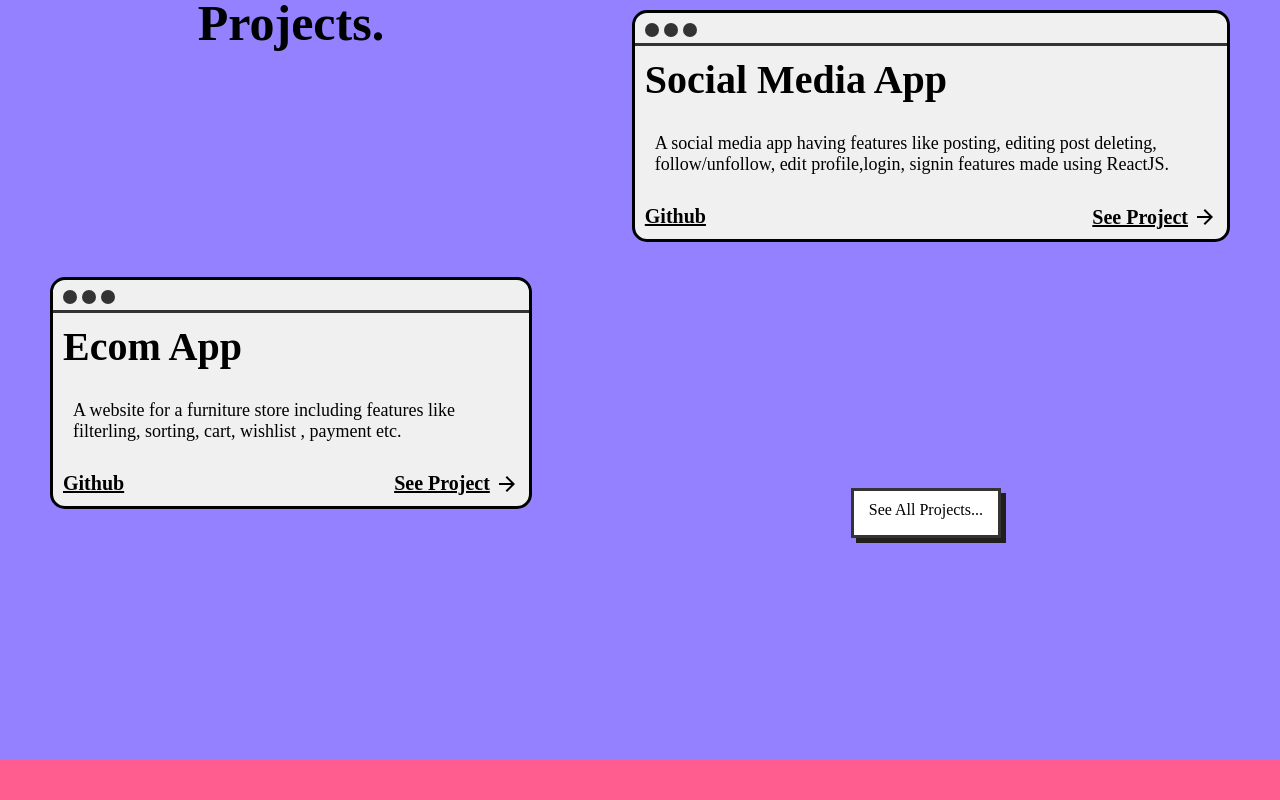
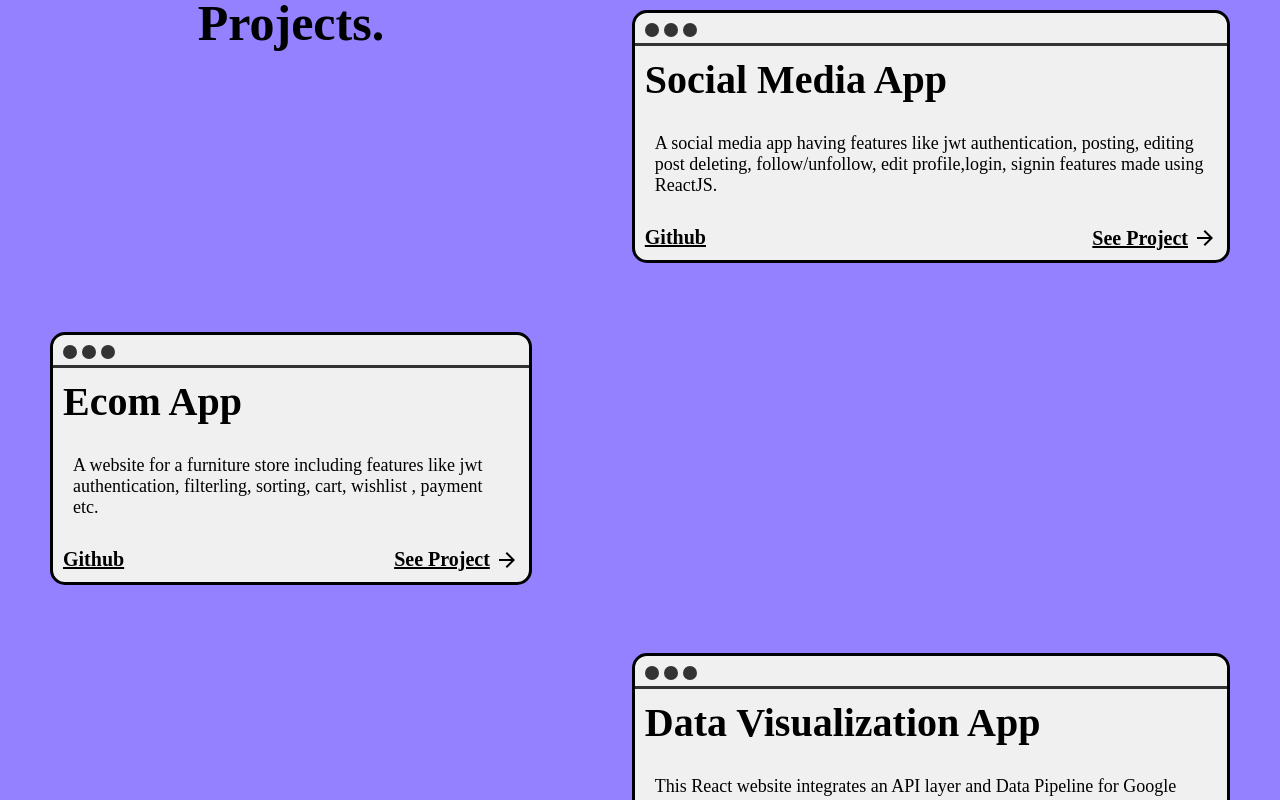
Before and after one commit to VinlaRose/vinla-portfolio, a React (Create React App) app: page / in a window 1280 px wide. Shown: the part 840-1640 px from the top of the page. Built offline with nearby package versions, Linux system fonts and the light colour scheme; a web font is replaced by a local one.

Commit message:
added project

```diff
--- a/src/components/Projects/Project.css
+++ b/src/components/Projects/Project.css
@@ -1,10 +1,10 @@
 .project-page{
-    height: 100vh;
+    height: 170vh;
     display: grid;
     flex-direction: column;
     background: #9381ff;
    grid-template-columns: 5fr 6fr;
-    grid-template-rows: 1fr 1fr 1fr;
+    grid-template-rows: 1fr 1fr 1fr 1fr;
 
 
 }
@@ -35,13 +35,25 @@
 
   }
   .item-d {
+    grid-column-start: 1;
+    grid-column-end: 2;
+    grid-row-start: 4;
+    grid-row-end: 5;
+    display: flex;
+    justify-content: center;
+
+  }
+   .item-6 {
     grid-column-start: 2;
     grid-column-end: 3;
     grid-row-start: 3;
-    grid-row-end: 4;
+    grid-row-end: 5;
+
+  }
+
+  .bulletPoints{
     display: flex;
-    justify-content: center;
-
+    flex-direction: column;
   }
 a{
   color: black;
--- a/src/components/Projects/Projects.jsx
+++ b/src/components/Projects/Projects.jsx
@@ -12,11 +12,11 @@ export const Projects = () => {
             </div>
             <div className="item-b">
             <BoxWithDots title={"Social Media App"}
-            description={"A social media app having features like posting, editing post deleting, follow/unfollow, edit profile,login, signin features made using ReactJS."} githubLink={"https://github.com/VinlaRose/social-media-react"} projectLink={"https://slaybook-vin.netlify.app/"}/>
+            description={"A social media app having features like jwt authentication, posting, editing post deleting, follow/unfollow, edit profile,login, signin features made using ReactJS."} githubLink={"https://github.com/VinlaRose/social-media-react"} projectLink={"https://slaybook-vin.netlify.app/"}/>
             </div>
             <div className="item-c">
             <BoxWithDots title={"Ecom App"}
-            description={"A website for a furniture store including features like  filterling, sorting, cart, wishlist , payment etc."} githubLink={"https://github.com/VinlaRose/ecom-backend"} projectLink={"https://furnish-vin.netlify.app/"}/>
+            description={"A website for a furniture store including features like jwt authentication, filterling, sorting, cart, wishlist , payment etc."} githubLink={"https://github.com/VinlaRose/ecom-backend"} projectLink={"https://furnish-vin.netlify.app/"}/>
             </div>
             <div className="item-d">
 
@@ -25,6 +25,10 @@ export const Projects = () => {
             <div class="buttonProject" onClick={() => navigate("/allprojects")}  >See All Projects... </div>
             </div>
             </div>
+            <div className="item-e">
+            <BoxWithDots title={"Data Visualization App"}
+            description={"This React website integrates an API layer and Data Pipeline for Google Sheets data, displaying it through bar graphs and line charts. A Cookie Management System stores user preferences, automatically applied upon revisiting. Users can reset preferences, and a shareable charts feature generates URLs for collaboration. "} githubLink={"https://github.com/VinlaRose/data-visualization-assignment-"} projectLink={"https://data-visualization-assignment.vercel.app/"}/>
+            </div>
 
         </div>
     )
```
